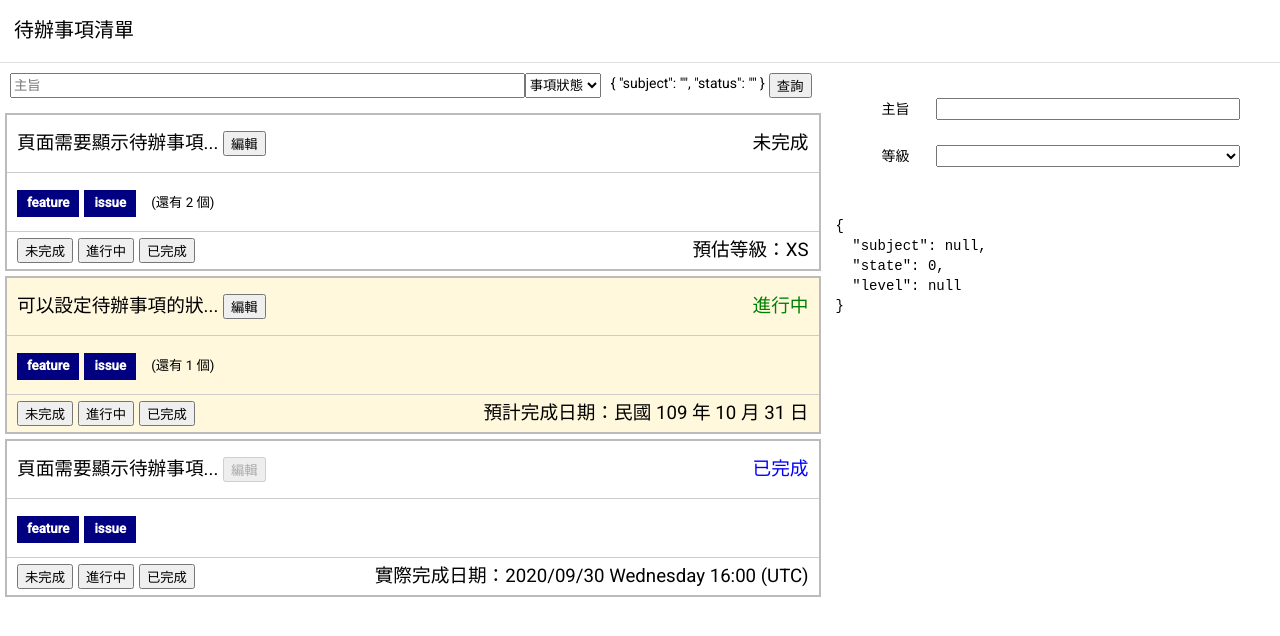
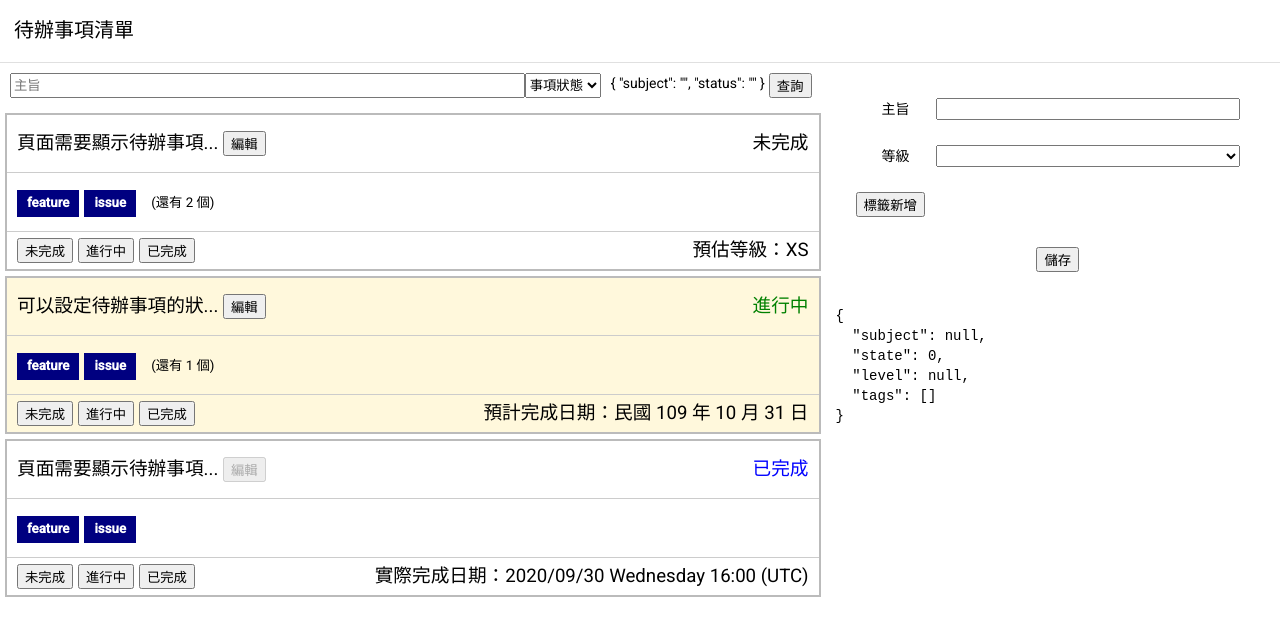
Before and after one commit to Oliver721003/angular-todo-project, an Angular app: page / in a window 1280 px wide. Shown: the top 636 px of the page. Built offline with nearby package versions, Linux system fonts and the light colour scheme; data requests are answered from the project's data file.

Commit message:
feat: RF - 利用 FormArray 實作標籤輸入

```diff
--- a/src/app/task/services/task-remote.service.ts
+++ b/src/app/task/services/task-remote.service.ts
@@ -1,6 +1,7 @@
 import { HttpClient } from '@angular/common/http';
 import { Injectable } from '@angular/core';
 import { Observable } from 'rxjs';
+import { tap } from 'rxjs/operators';
 
 import { Task } from '../../model/task';
 
@@ -9,6 +10,8 @@ import { Task } from '../../model/task';
 })
 export class TaskRemoteService {
   private _url = 'http://localhost:3000/tasks';
+
+  private _id: number;
 
   constructor(private httpClient: HttpClient) {}
 
@@ -21,6 +24,12 @@ export class TaskRemoteService {
       condition.push(`state=${state}`);
     }
     const url = this._url + (condition.length === 0 ? '' : `?${condition.join('&')}`);
-    return this.httpClient.get<Task[]>(url);
+    return this.httpClient.get<Task[]>(url).pipe(tap((tasks) => (this._id = Math.max(...tasks.map((task) => task.id)) + 1)));
+  }
+
+  add(task: Task): Observable<any> {
+    task.id = this._id;
+    this._id++;
+    return this.httpClient.post(this._url, task);
   }
 }
--- a/src/app/task/task-form/task-form.component.css
+++ b/src/app/task/task-form/task-form.component.css
@@ -20,3 +20,23 @@ div.form-field input,
 div.form-field select {
   flex-grow: 1;
 }
+
+div.tags-field {
+  padding: 10px 20px 10px 0;
+  margin: 5px 0;
+}
+
+div.tags-field div {
+  display: flex;
+  margin-top: 10px;
+  padding-left: 80px;
+}
+
+div.tags-field div input {
+  flex-grow: 1;
+}
+
+div.button {
+  margin-top: 20px;
+  text-align: center;
+}
--- a/src/app/task/task-form/task-form.component.html
+++ b/src/app/task/task-form/task-form.component.html
@@ -14,5 +14,20 @@
       <option value="XL">XL</option>
     </select>
   </div>
+  <div class="tags-field">
+    <button type="button" (click)="onAddTag()">標籤新增</button>
+    <!-- <div formArrayName="tags" *ngFor="let control of tags.controls; let index = index">
+      <ng-container [formGroupName]="index">
+        <input type="text" formControlName="tag" />
+      </ng-container>
+    </div> -->
+    <div formArrayName="tags" *ngFor="let control of tags.controls; let index = index">
+      <input type="text" [formControl]="control" />
+      <button type="button" (click)="onDeleteTag(index)">刪除</button>
+    </div>
+  </div>
+  <div class="button">
+    <button type="button" (click)="onSave()">儲存</button>
+  </div>
 </form>
 <pre>{{ form.value | json }}</pre>
--- a/src/app/task/task-form/task-form.component.ts
+++ b/src/app/task/task-form/task-form.component.ts
@@ -1,5 +1,7 @@
 import { Component, OnInit } from '@angular/core';
-import { FormBuilder, FormGroup } from '@angular/forms';
+import { FormArray, FormBuilder, FormGroup } from '@angular/forms';
+
+import { TaskRemoteService } from '../services/task-remote.service';
 
 @Component({
   selector: 'app-task-form',
@@ -9,20 +11,34 @@ import { FormBuilder, FormGroup } from '@angular/forms';
 export class TaskFormComponent implements OnInit {
   form: FormGroup;
 
-  constructor(private fb: FormBuilder) {}
+  get tags(): FormArray {
+    return this.form.get('tags') as FormArray;
+  }
+
+  constructor(private fb: FormBuilder, private taskService: TaskRemoteService) {}
 
   ngOnInit(): void {
-    // this.form = this.fb.group({
-    //   subject: this.fb.control(undefined),
-    //   state: this.fb.control(0),
-    //   level: this.fb.control(undefined),
-    // });
-
-    // FormBuilder 縮寫
     this.form = this.fb.group({
-      subject: [],
-      state: [0],
-      level: [],
+      subject: this.fb.control(undefined),
+      state: this.fb.control(0),
+      level: this.fb.control(undefined),
+      tags: this.fb.array([]),
     });
   }
+
+  onAddTag(): void {
+    // const tag = this.fb.group({
+    //   tag: this.fb.control(undefined),
+    // });
+    const tag = this.fb.control(undefined);
+    this.tags.push(tag);
+  }
+
+  onDeleteTag(index: number): void {
+    this.tags.removeAt(index);
+  }
+
+  onSave(): void {
+    this.taskService.add(this.form.value).subscribe(() => console.log('save'));
+  }
 }
```
